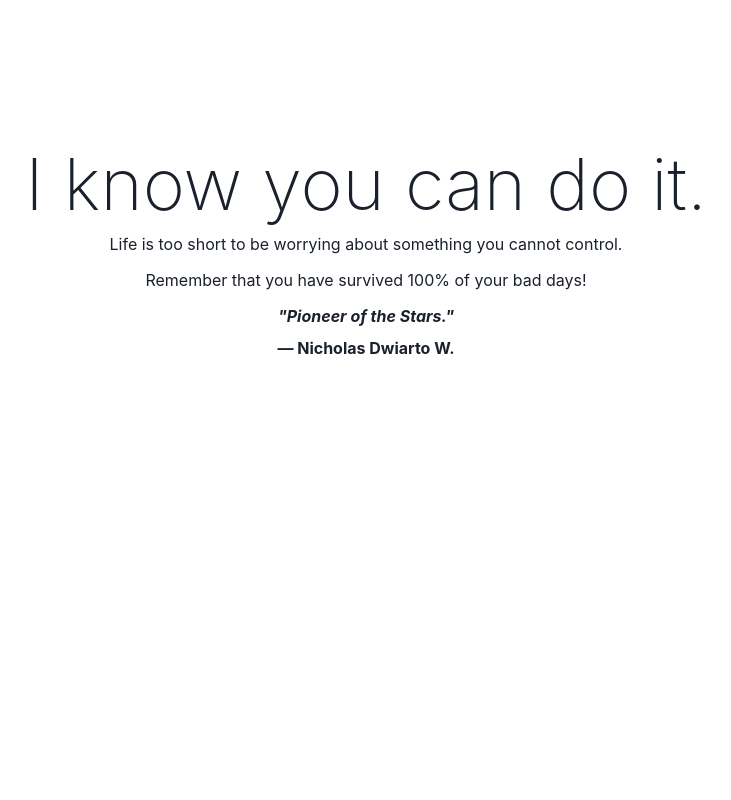
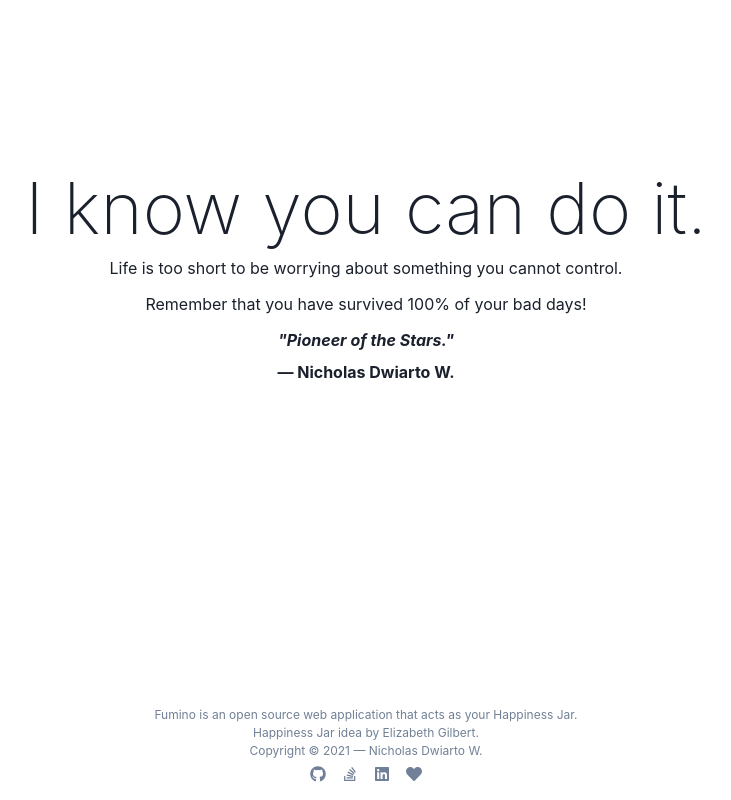
Before and after one commit to lauslim12/Fumi-no, a Next.js app: page / in a window 1280 px wide. Shown: the part 1745-2545 px from the top of the page, without its empty margins (274-1005 px from the left). Before the commit the page ends 2415 px from the top, so only its background shows below. Built offline with nearby package versions, Linux system fonts and the light colour scheme; no server answers.

Commit message:
feat: Implement footer

```diff
--- /dev/null
+++ b/components/Footer.tsx
@@ -0,0 +1,41 @@
+import { chakra, HStack, Icon, Link, Text, Tooltip, VStack } from '@chakra-ui/react';
+import { memo } from 'react';
+import { FaGithub, FaHeart, FaLinkedin, FaStackOverflow } from 'react-icons/fa';
+
+const Footer = () => (
+  <VStack as="footer" align="stretch" p={3} spacing={1} color="gray.500">
+    <chakra.div fontSize="xs" textAlign="center">
+      <Text>Fumino is an open source web application that acts as your Happiness Jar.</Text>
+      <Text>Happiness Jar idea by Elizabeth Gilbert.</Text>
+      <Text>{`Copyright © ${new Date().getFullYear()} — Nicholas Dwiarto W.`}</Text>
+    </chakra.div>
+
+    <HStack spacing={4} justify="center">
+      <Tooltip label="GitHub">
+        <Link href="https://github.com/lauslim12/Fumi-no" isExternal>
+          <Icon as={FaGithub} />
+        </Link>
+      </Tooltip>
+
+      <Tooltip label="StackOverflow">
+        <Link href="https://stackoverflow.com/users/13980107/nicholas-d" isExternal>
+          <Icon as={FaStackOverflow} />
+        </Link>
+      </Tooltip>
+
+      <Tooltip label="LinkedIn">
+        <Link href="https://www.linkedin.com/in/nicholasdwiarto/" isExternal>
+          <Icon as={FaLinkedin} />
+        </Link>
+      </Tooltip>
+
+      <Tooltip label="nicholasdw.com">
+        <Link href="https://nicholasdw.com" isExternal>
+          <Icon as={FaHeart} />
+        </Link>
+      </Tooltip>
+    </HStack>
+  </VStack>
+);
+
+export default memo(Footer);
--- a/components/Layout.tsx
+++ b/components/Layout.tsx
@@ -1,8 +1,9 @@
-import { chakra, Flex } from '@chakra-ui/react';
+import { chakra, Flex, Spacer } from '@chakra-ui/react';
 import { GoogleFonts } from 'next-google-fonts';
 import Head from 'next/head';
 import { memo } from 'react';
 import { ReactNode } from 'react';
+import Footer from './Footer';
 
 type Props = {
   children: ReactNode;
@@ -20,8 +21,12 @@ const Layout = ({ children, title }: Props) => (
       <title>{[...title.map((x) => x?.trim()).filter((x) => x), 'Fumino'].join(' · ')}</title>
     </Head>
 
-    <Flex minH="100vh" direction="column" maxW="1400px" mx="auto">
+    <Flex minH="100vh" direction="column" maxW="1200px" mx="auto">
       <chakra.div p={4}>{children}</chakra.div>
+
+      <Spacer />
+
+      <Footer />
     </Flex>
   </>
 );
```
